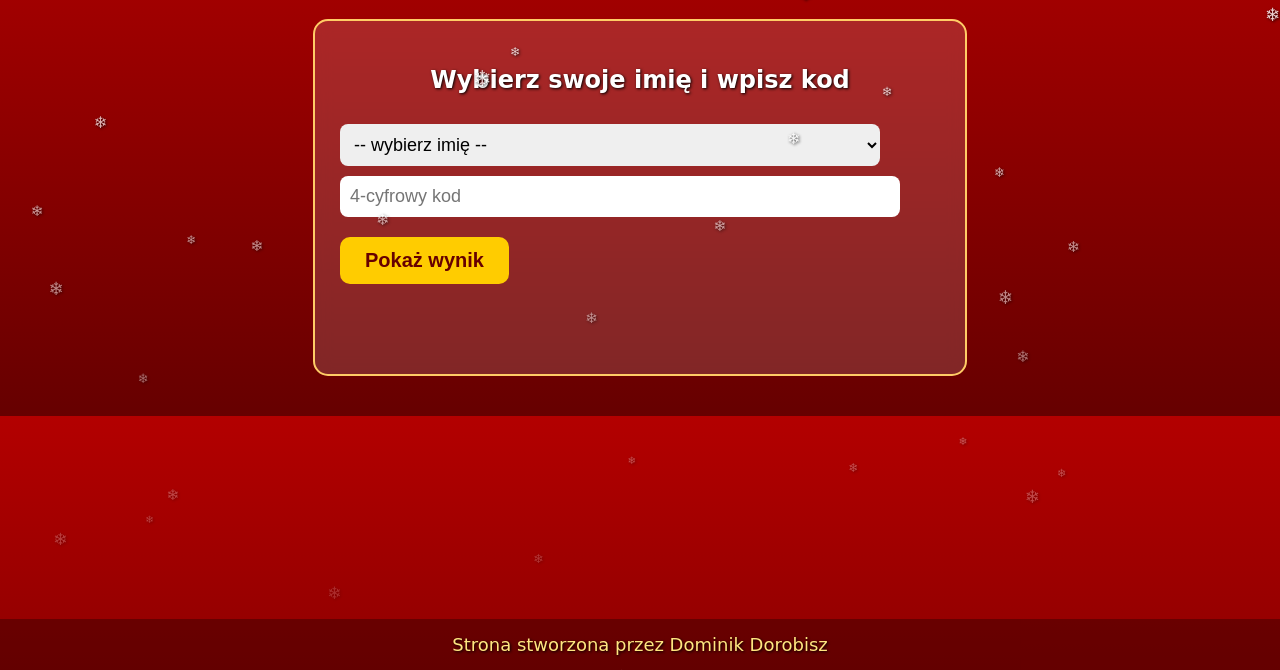
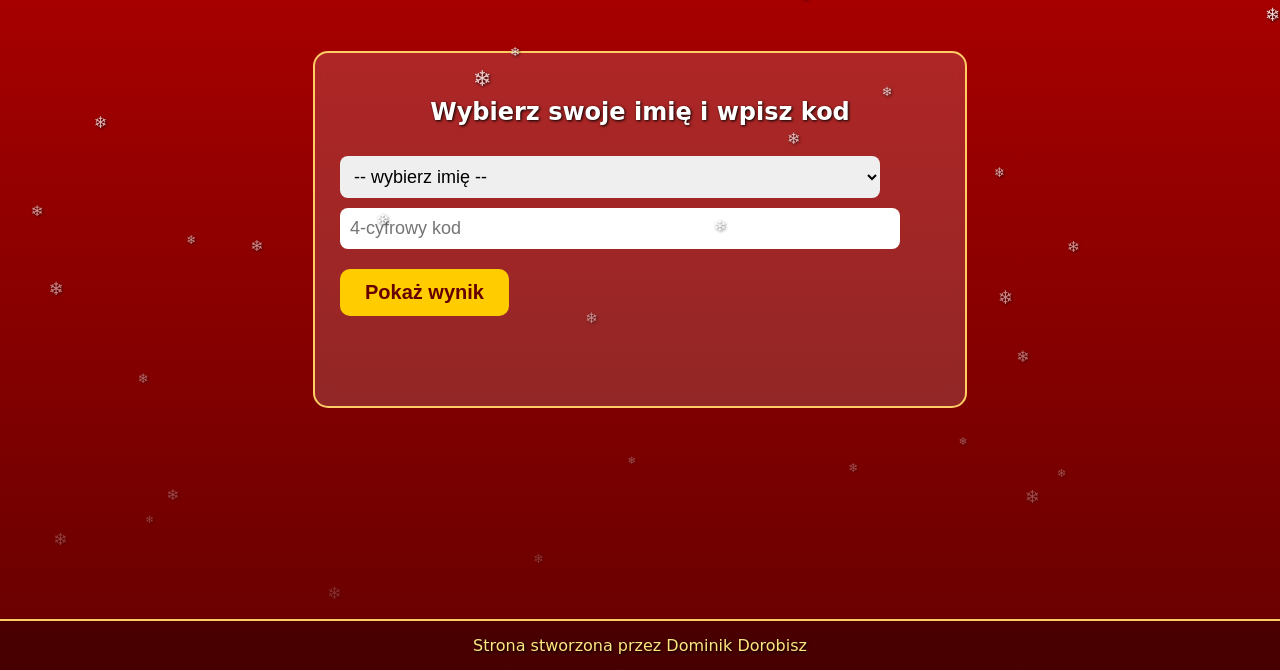
Before and after one commit to Dominqd98/Mikolajki.io, a plain HTML site: page index.html in a window 1280 px wide. Shown: the part 130-800 px from the top of the page. Drawn offline with Linux system fonts and the light colour scheme; a web font is replaced by a local one.

Commit message:
index.html

```diff
--- a/index.html
+++ b/index.html
@@ -12,6 +12,9 @@ body {
     text-shadow: 1px 1px 3px black;
     margin: 0; padding: 0;
     overflow-x: hidden;
+    display: flex;
+    flex-direction: column;
+    min-height: 100vh;
 }
 h1 { text-align: center; padding-top: 20px; font-size: 48px; color: #ffe680; }
 #panel { max-width: 600px; margin: 40px auto; background: rgba(255,255,255,0.15);
@@ -21,21 +24,18 @@ button { padding: 12px 25px; font-size: 20px; border-radius: 10px; border: none;
 button:hover { background: #ffee55; transform: scale(1.05); }
 #wynik { margin-top: 25px; font-size: 28px; text-align: center; min-height: 40px; opacity: 0; transition: opacity 1s; }
 .animacja { font-size: 40px; text-align: center; animation: shake 0.12s infinite alternate; }
-@keyframes shake { from { transform: translateX(-4px); } to { transform: translateX(4px); } }
 .snowflake { position: fixed; top: -10px; color: white; font-size: 18px; pointer-events: none; animation: fall linear infinite; }
-@keyframes fall { 0% { transform: translateY(-10px); opacity: 1; } 100% { transform: translateY(110vh); opacity: 0; } }
-
-/* Stopka */
 footer {
     text-align: center;
     padding: 15px 0;
     background: rgba(0,0,0,0.3);
+    margin-top: auto;
+    font-size: 16px;
     color: #ffe680;
-    position: fixed;
-    width: 100%;
-    bottom: 0;
-    font-size: 18px;
+    border-top: 2px solid #ffcc66;
 }
+@keyframes shake { from { transform: translateX(-4px); } to { transform: translateX(4px); } }
+@keyframes fall { 0% { transform: translateY(-10px); opacity: 1; } 100% { transform: translateY(110vh); opacity: 0; } }
 </style>
 </head>
 <body>
@@ -49,6 +49,9 @@ footer {
     <button onclick="pokaz()">Pokaż wynik</button>
     <div id="wynik"></div>
 </div>
+
+<!-- Muzyka do losowania -->
+<audio id="muzyka" src="swiatowa-melodia.mp3"></audio>
 
 <script>
 // STAŁE KODY 4-CYFROWE
@@ -117,9 +120,13 @@ function pokaz() {
     if(!kod){div.innerHTML="⚠️ Wpisz kod!"; div.style.opacity=1; return;}
     if(kody[osoba]!==kod){div.innerHTML="❌ Niepoprawny kod!"; div.style.opacity=1; return;}
 
+    // Odtwarzanie muzyki przy losowaniu
+    const muzyka = document.getElementById("muzyka");
+    muzyka.currentTime = 0;
+    muzyka.play();
+
     div.style.opacity=1;
     div.innerHTML='<div class="animacja">🎁🎁🎁</div>';
-
     setTimeout(()=>{
         div.innerHTML=`🎄 <b>${osoba}</b>, Twoja osoba to:<br><br>
         <span style="font-size:36px; color:#ffe680;">${wyniki[osoba]}</span> 🎁`;
@@ -127,10 +134,7 @@ function pokaz() {
 }
 </script>
 
-<!-- Stopka -->
-<footer>
-    Strona stworzona przez Dominik Dorobisz
-</footer>
+<footer>Strona stworzona przez Dominik Dorobisz</footer>
 
 </body>
 </html>
```
